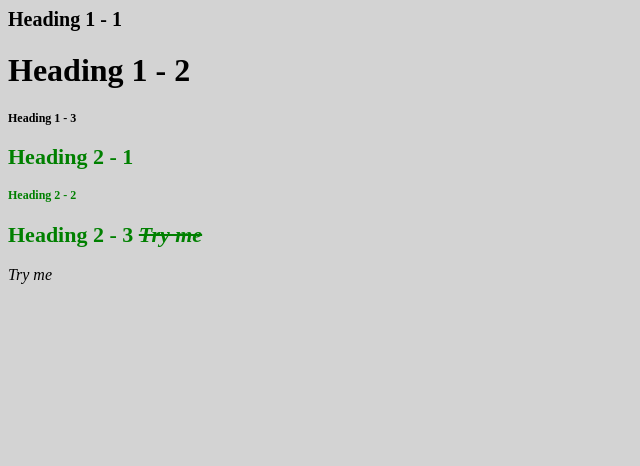
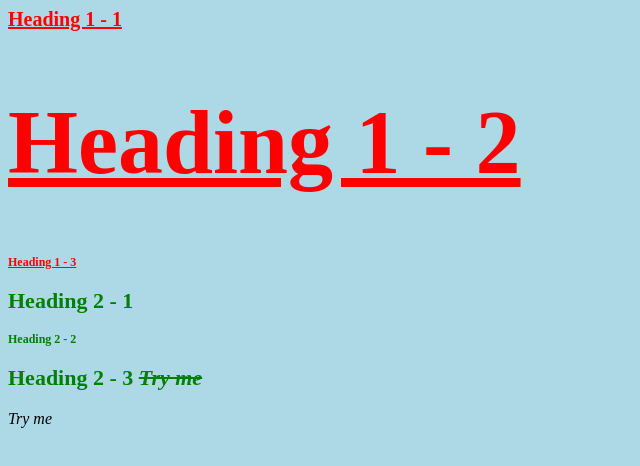
Before and after one commit to Tonyweiterman/Cartoon-hero1, a plain HTML site: page stylish.html in a window 1280 px wide. Shown: the whole page, without its empty margins (0-640 px from the left). Drawn offline with Linux system fonts and the light colour scheme.

Commit message:
changed to red

```diff
--- a/CSS/test.css
+++ b/CSS/test.css
@@ -1,8 +1,8 @@
 body{
-	background-color: lightgrey;
+background-color: lightblue;
 }
-
-				color: orange;
+h1{
+		color: red;
 		font-size: 90px;
 		text-decoration: underline;
 	}
--- a/css.css
+++ /dev/null
@@ -1,26 +0,0 @@
-body{
-background-color: lightgrey;
-}
-h1{
-			color: orange;
-			font-size: 90px;
-			text-decoration: underline;
-		}
-
-		#first{
-			font-size: 150px;
-		}
-		.small{
-			font-size: 12px;
-		}
-		h2{
-			font-size: 22px;
-			color: green;
-		}
-		span{
-			font-style: italic;
-		}
-
-		h2 span{
-			text-decoration: line-through;
-		}
--- a/stylish.html
+++ b/stylish.html
@@ -2,9 +2,7 @@
 <html>
 <head>
 	<title>Style</title>
-	<link rel="stylesheet" type="text/css" href="css/test.css">
-
-
+	<link rel="stylesheet" type="text/css" href="CSS/test.css">
 
 </head>
 <body>
```
Lines whose indentation alone changed are shown as unchanged.
